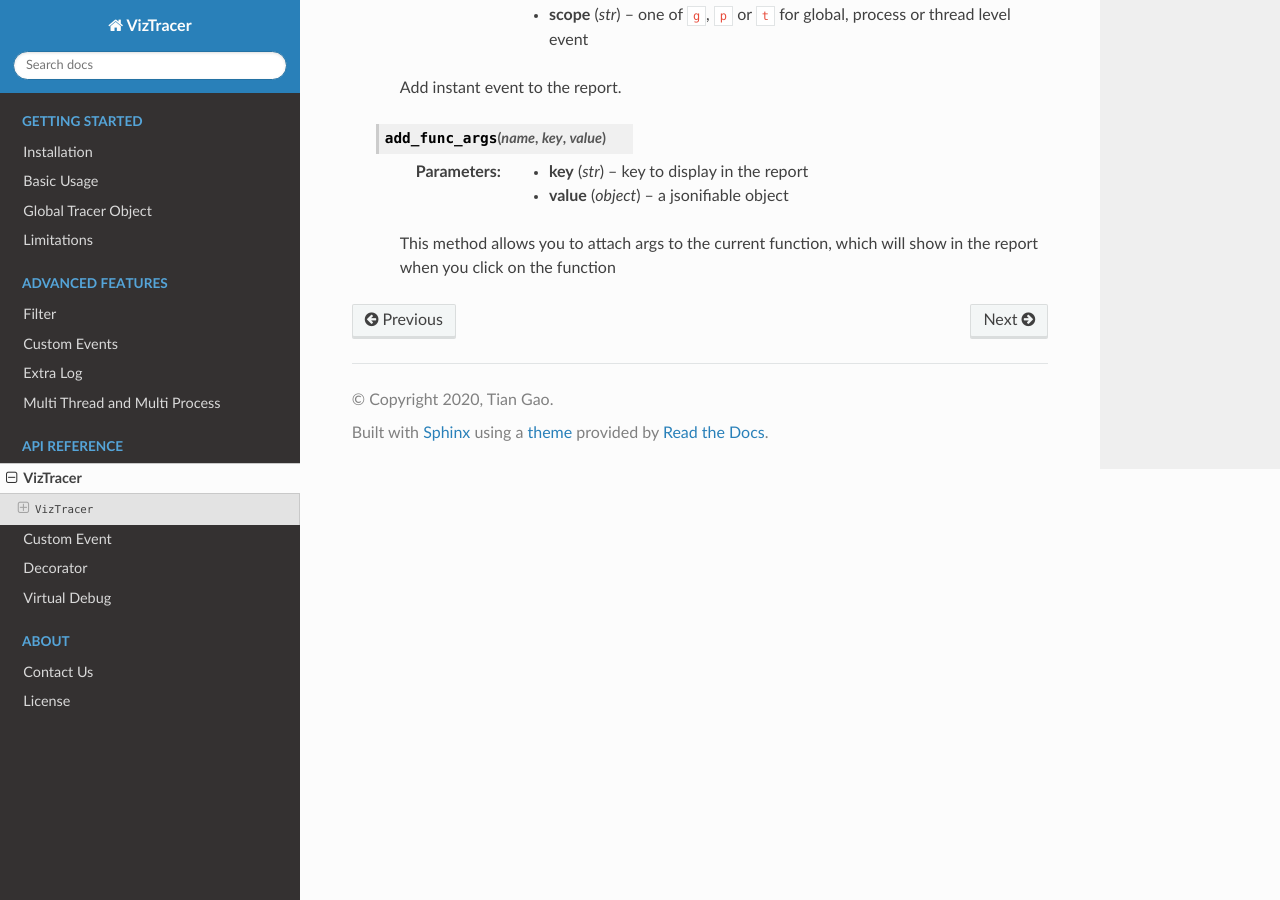
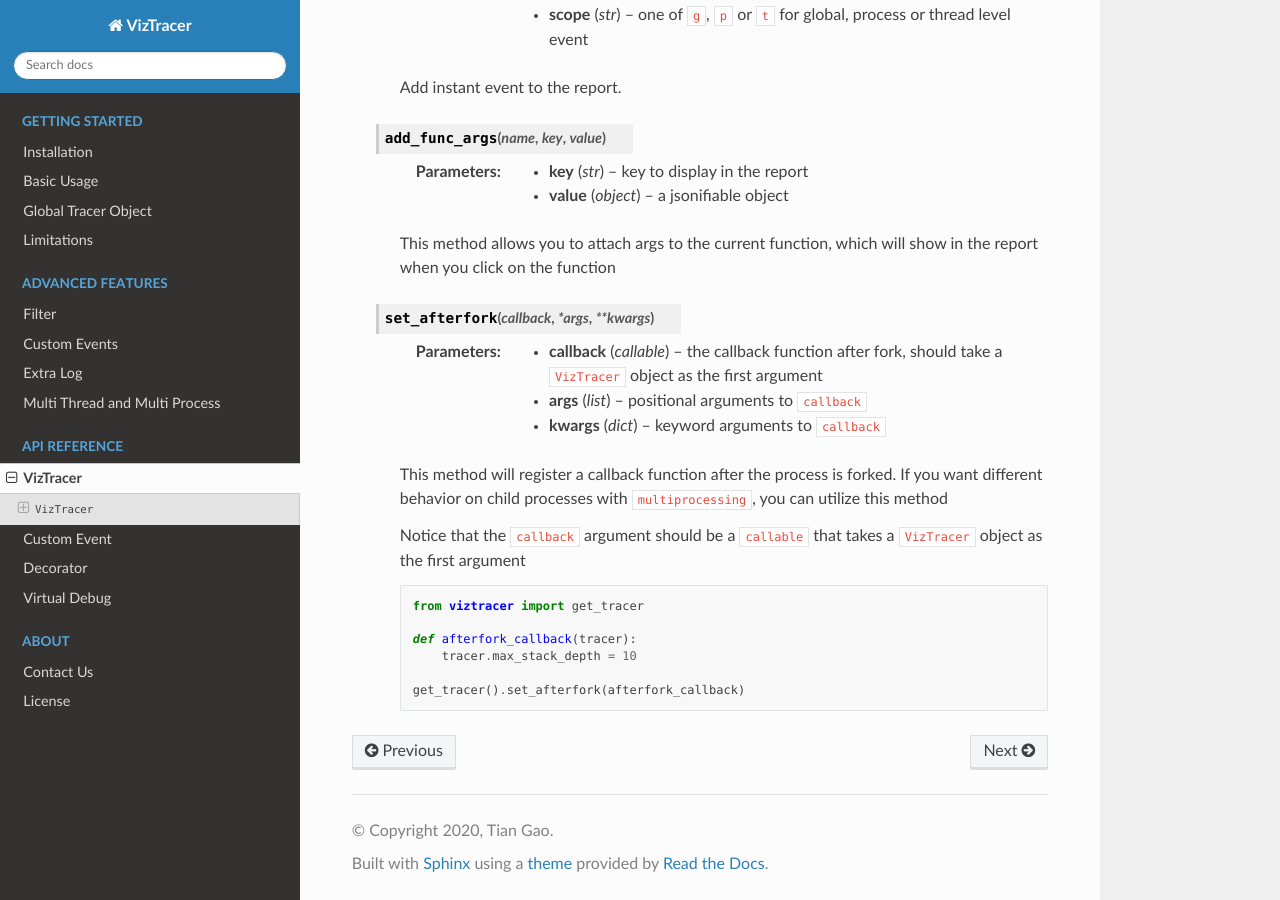
Before and after one commit to gaogaotiantian/viztracer, a Sphinx documentation site: the page built from docs/source/viztracer.rst, in a window 1280 px wide and 900 px high, scrolled down 4255 px. Built offline with Sphinx 7.4.7 and the Read the Docs theme 2.0.0, drawn with Linux system fonts in a browser that asks for light colours.

Commit message:
Add docs for set_afterfork

```diff
--- a/docs/source/viztracer.rst
+++ b/docs/source/viztracer.rst
@@ -258,3 +258,23 @@
         :param object value: a jsonifiable object
 
         This method allows you to attach args to the current function, which will show in the report when you click on the function
+
+    .. py:method:: set_afterfork(callback, *args, **kwargs)
+
+        :param callable callback: the callback function after fork, should take a ``VizTracer`` object as the first argument
+        :param list args: positional arguments to ``callback``
+        :param dict kwargs: keyword arguments to ``callback``
+
+        This method will register a callback function after the process is forked. If you want different behavior on child
+        processes with ``multiprocessing``, you can utilize this method
+
+        Notice that the ``callback`` argument should be a ``callable`` that takes a ``VizTracer`` object as the first argument
+
+        .. code-block:: python
+
+            from viztracer import get_tracer
+
+            def afterfork_callback(tracer):
+                tracer.max_stack_depth = 10
+
+            get_tracer().set_afterfork(afterfork_callback)
```
